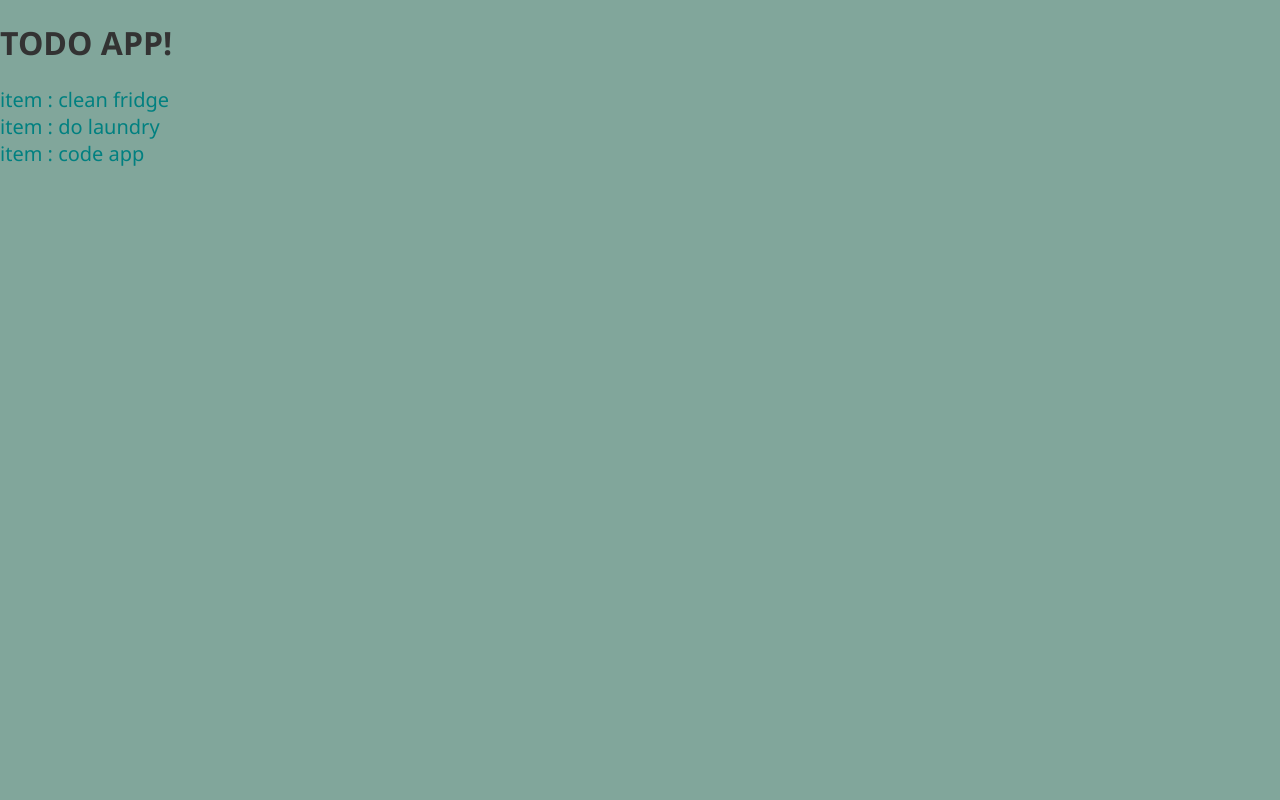
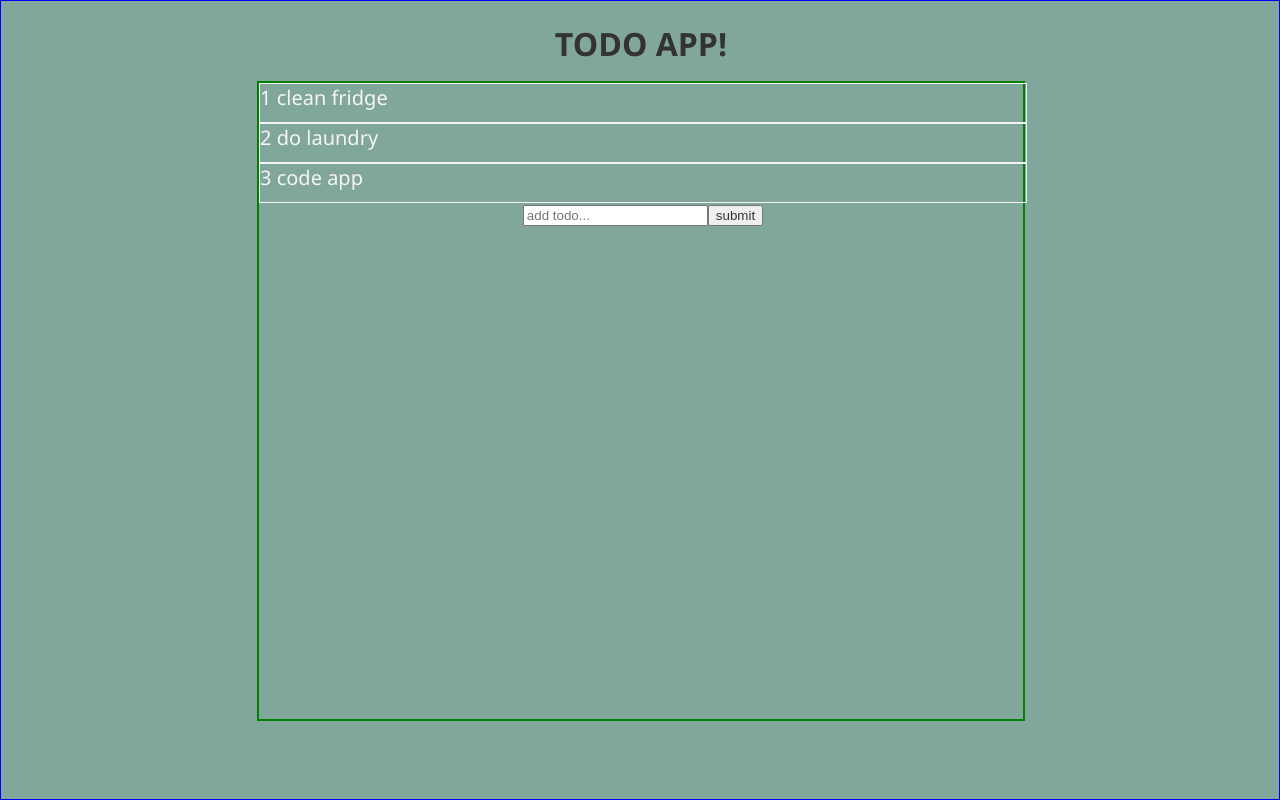
Before and after one commit to beauhaus/good-karma, a React (Vite) app: page / in a window 1280 px wide. Built offline with nearby package versions, Linux system fonts and the light colour scheme.

Commit message:
adds adding todo funcitonality

```diff
--- a/src/App.js
+++ b/src/App.js
@@ -1,13 +1,28 @@
 import React from "react";
 import { render } from "react-dom";
 import { TodoListContainer } from "./TodoListContainer";
+import styled from "styled-components";
+
+const StyledApp = styled.div`
+  border: 1px solid blue;
+  width: 100vw;
+  height: 100vh;
+  text-align: center;
+  display: grid;
+  grid-template-columns: 20vw 60vw 20vw;
+  grid-template-rows: repeat(8, 10vh);
+  h1 {
+    grid-column: 2;
+    grid-row: 1;
+  }
+`;
 
 const App = () => {
   return (
-    <div className="app-wrapper">
+    <StyledApp className="app-wrapper">
       <h1>TODO APP!</h1>
       <TodoListContainer />
-    </div>
+    </StyledApp>
   );
 };
 render(<App />, document.getElementById("root"));
--- /dev/null
+++ b/src/TodoForm.js
@@ -0,0 +1,27 @@
+import React, { useState } from "react";
+// import styled from "styled-components";
+
+export const TodoForm = ({ addTodo }) => {
+  const [value, setValue] = useState("");
+  const handleSubmit = e => {
+    e.preventDefault();
+    if (!value) return;
+    addTodo(value);
+    setValue("");
+  };
+  return (
+    <form className="todo-form" onSubmit={handleSubmit}>
+      <input
+        type="text"
+        className="form-input"
+        value={value}
+        placeholder="add todo..."
+        onChange={e => setValue(e.target.value)}
+        onBlur={e => setValue(e.target.value)}
+      />
+      <button type="submit">submit</button>
+    </form>
+  );
+};
+
+export default TodoForm;
--- a/src/TodoItem.js
+++ b/src/TodoItem.js
@@ -1,6 +1,16 @@
 import React from "react";
+import styled from "styled-components";
+
+const StyledTodoItem = styled.div`
+  color: whitesmoke;
+  font-size: 20px;
+  font-weight: lighter;
+  border: 1px solid whitesmoke;
+  text-align: left;
+  grid-column: 1;
+`;
 export const TodoItem = ({ todo, idx }) => (
-  <div className="todo-item">
-    item {idx}: {todo.text}
-  </div>
+  <StyledTodoItem className="todo-item">
+    {idx} {todo.text}
+  </StyledTodoItem>
 );
--- a/src/TodoListContainer.js
+++ b/src/TodoListContainer.js
@@ -1,14 +1,32 @@
 import React, { useState } from "react";
 import { TodoItem } from "./TodoItem";
 import todosData from "./data.json";
+import styled from "styled-components";
+import TodoForm from "./TodoForm";
+
+const StyledListContainer = styled.div`
+  background-color: radial-gradient(45deg, grey 0%, darkgrey 100%);
+  grid-column: 2;
+  border: 2px solid green;
+  height: 80vh;
+  display: grid;
+  grid-template-columns: 60vw;
+  grid-template-rows: repeat(8, 5vh);
+`;
 
 export const TodoListContainer = () => {
   const [todos, setTodos] = useState(todosData);
+
+  const addTodo = text => {
+    const newTodos = [...todosData, { text }];
+    setTodos(newTodos);
+  };
   return (
-    <div className="todo-list-container">
+    <StyledListContainer className="todo-list-container">
       {todos.map((item, idx) => (
-        <TodoItem key={idx} todo={item} />
+        <TodoItem key={idx} idx={idx + 1} todo={item} />
       ))}
-    </div>
+      <TodoForm addTodo={addTodo} />
+    </StyledListContainer>
   );
 };
--- a/src/style.css
+++ b/src/style.css
@@ -4,12 +4,9 @@
 }
 
 body {
+  /* width: 100%;
+  height: 100%; */
   background-color: #81a69b;
   margin: 0;
   font-family: "Segoe UI", Tahoma, Geneva, Verdana, sans-serif;
 }
-
-.todo-item {
-  font-size: 20px;
-  color: teal;
-}
```
